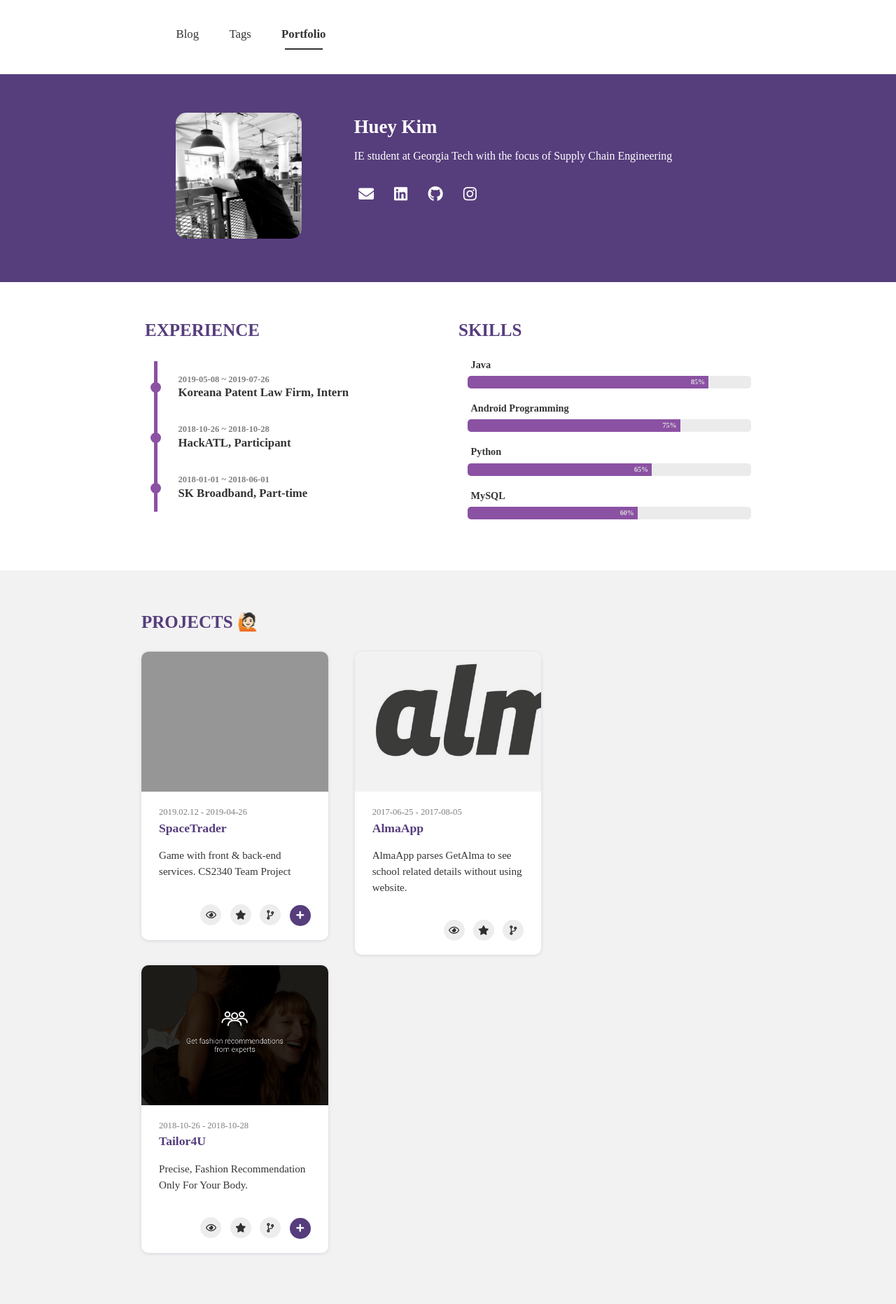
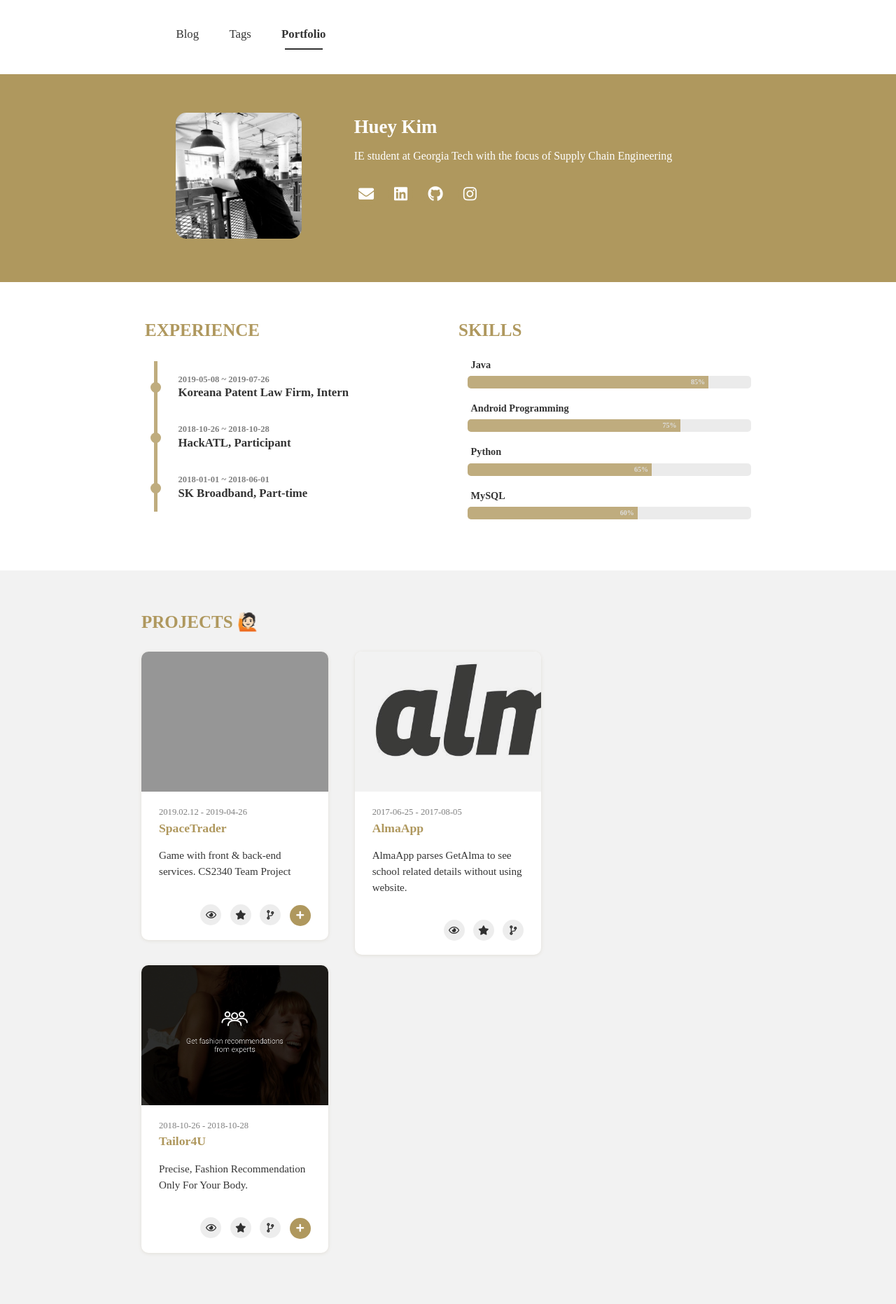
Before and after one commit to hwuiwon/hwuiwon.github.io, a Jekyll site: the page built from portfolio.html, in a window 1280 px wide. Shown: the whole page at 70% size. Built offline with Jekyll 4.4.1, drawn with Linux system fonts in a browser that asks for light colours; nearby versions of some CDN libraries; some web fonts are replaced.

Commit message:
Updated colors

```diff
--- a/_sass/base/_variable.scss
+++ b/_sass/base/_variable.scss
@@ -1,7 +1,7 @@
-$theme-color : #8b51a3;
+$theme-color : #bfac7e;
 $theme-bright : #f7f4f9;
-$theme-dark : #563d7c;
-$theme-dark2 : #443063;
+$theme-dark : #af985e;
+$theme-dark2 : #8c794b;
 $text : rgba(0,0,0,0.8);
 $text-gray : rgba(0,0,0,0.54);
 
```
